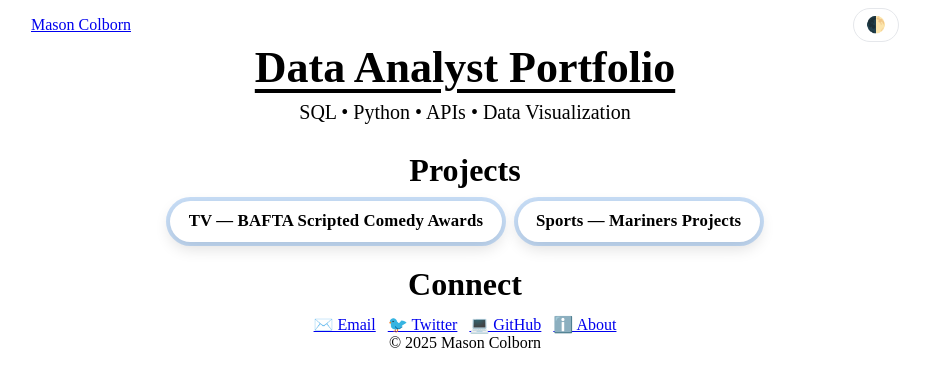
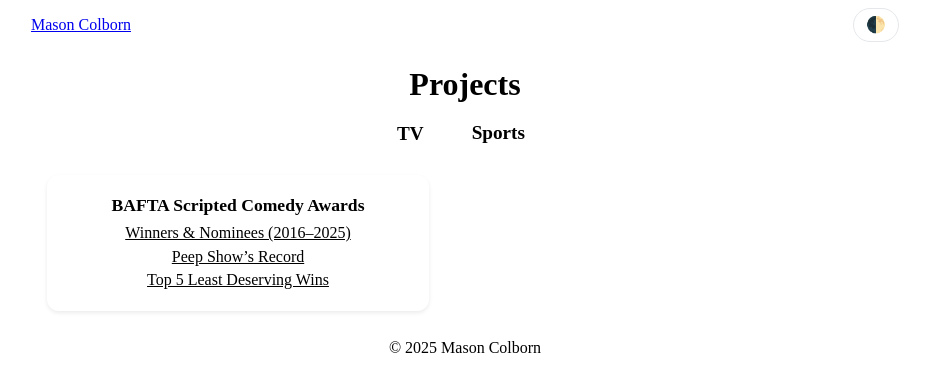
Before and after one commit to relaxedmason/bafta-scripted-comedy-portfolio, a Jekyll site: the page built from index.md, in a window 1280 px wide. Shown: the top 392 px of the page, without its empty margins (175-1105 px from the left). Built offline with Jekyll 4.4.1, drawn with Linux system fonts in a browser that asks for light colours; our own code applies the rules of GitHub Pages for plain Markdown files; a script that is not in the unit is left out.

Commit message:
Update index.md

```diff
--- a/index.md
+++ b/index.md
@@ -1,32 +1,43 @@
----
-layout: default
----
-
-# Data Analyst Portfolio
-{: #data-analyst-portfolio}
-
-<p class="subtitle">SQL • Python • APIs • Data Visualization</p>
-
 <section id="projects">
   <h2>Projects</h2>
 
-  <div class="project-pills">
-    <a class="pill-btn pill-tv" href="{{ '/bafta-comedy-awards/winners-nominees/' | relative_url }}">
-      TV — BAFTA Scripted Comedy Awards
-    </a>
+  <div class="tabs">
+    <!-- Tab selectors -->
+    <input type="radio" name="tab" id="tab-tv" checked>
+    <label for="tab-tv">TV</label>
 
-    <a class="pill-btn pill-sports" href="{{ '/sports/baseball/mariners/venezuelan-war/' | relative_url }}">
-      Sports — Mariners Projects
-    </a>
+    <input type="radio" name="tab" id="tab-sports">
+    <label for="tab-sports">Sports</label>
+
+    <!-- TV tab -->
+    <div class="tab-content" id="tv">
+      <div class="cards">
+        <div class="card">
+          <h4>BAFTA Scripted Comedy Awards</h4>
+          <ul>
+            <li><a href="{{ '/bafta-comedy-awards/winners-nominees/' | relative_url }}">Winners &amp; Nominees (2016–2025)</a></li>
+            <li><a href="{{ '/bafta-comedy-awards/peep-show/'         | relative_url }}">Peep Show’s Record</a></li>
+            <li><a href="{{ '/bafta-comedy-awards/rating-check/'      | relative_url }}">Top 5 Least Deserving Wins</a></li>
+          </ul>
+        </div>
+      </div>
+    </div>
+
+    <!-- Sports tab -->
+    <div class="tab-content" id="sports">
+      <div class="cards">
+        <div class="card">
+          <h4>Mariners Projects</h4>
+          <ul>
+            <li><a href="{{ '/sports/baseball/bavasi/depth-chart/'             | relative_url }}">Bavasi’s Reign of Terror: Mariners Depth Charts (2003–2008)</a></li>
+            <li><a href="{{ '/sports/top-10-home-runs-at-Safeco-Field/'       | relative_url }}">The 10 longest Home Runs hit at Safeco Field</a></li>
+            <li><a href="{{ '/sports/baseball/mariners/suarez-vs-williamson/' | relative_url }}">Suárez vs. Williamson — 2025 First Half Comparison</a></li>
+            <li><a href="{{ '/sports/baseball/bavasi/carlos-guillen-trade/'   | relative_url }}">The Carlos Guillén Trade</a></li>
+            <li><a href="{{ '/sports/baseball/mariners/venezuelan-war/'       | relative_url }}">Venezuelan WAR — Mariners Focus</a></li>
+          </ul>
+        </div>
+      </div>
+    </div>
+
   </div>
 </section>
-
-<section id="contact">
-  <h2>Connect</h2>
-  <div class="social-links">
-    <a href="mailto:masoncolborn@gmail.com">✉️ Email</a>
-    <a href="https://twitter.com/relaxedmason">🐦 Twitter</a>
-    <a href="https://github.com/relaxedmason">💻 GitHub</a>
-    <a href="{{ '/about/' | relative_url }}">ℹ️ About</a>
-  </div>
-</section>
```
